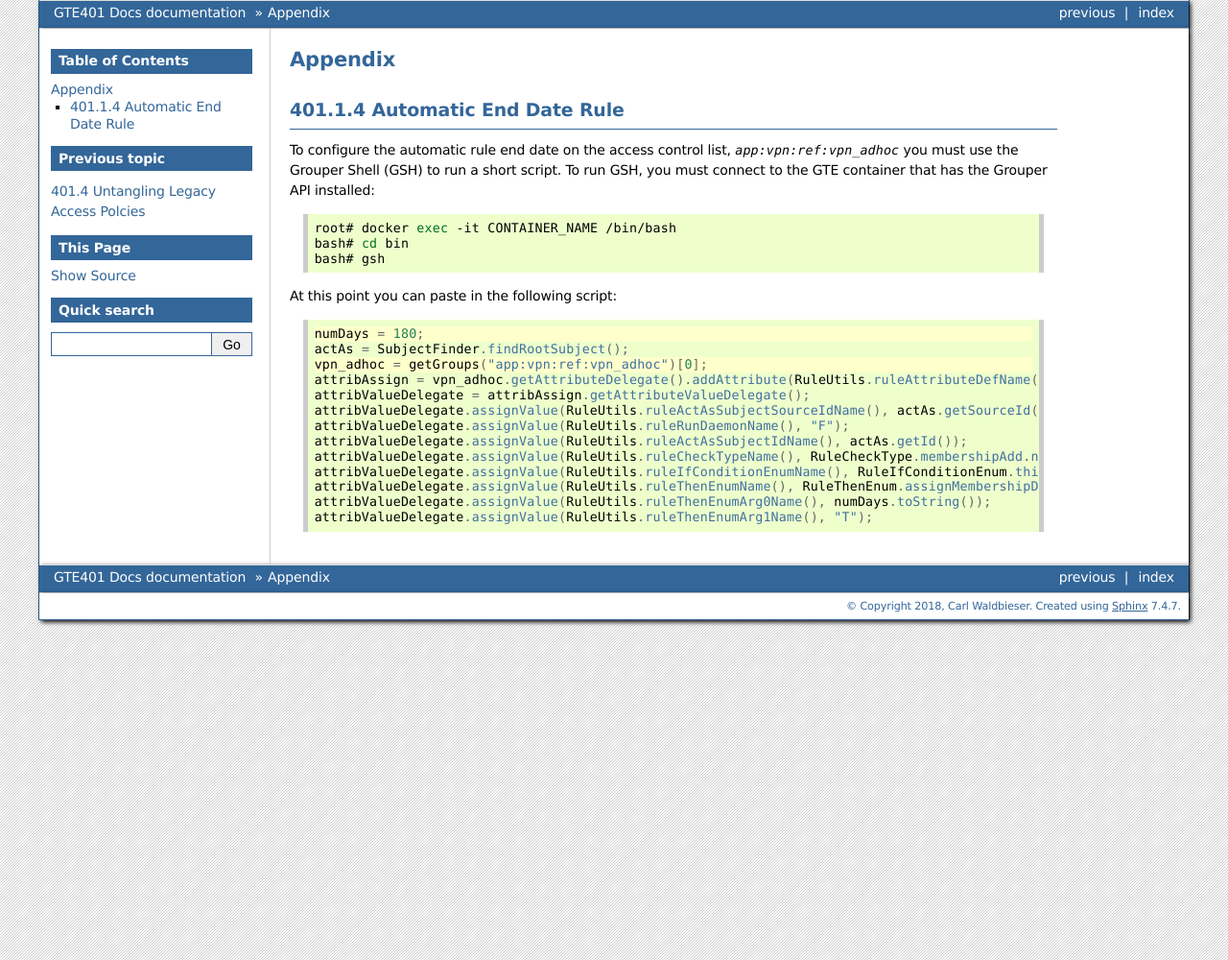
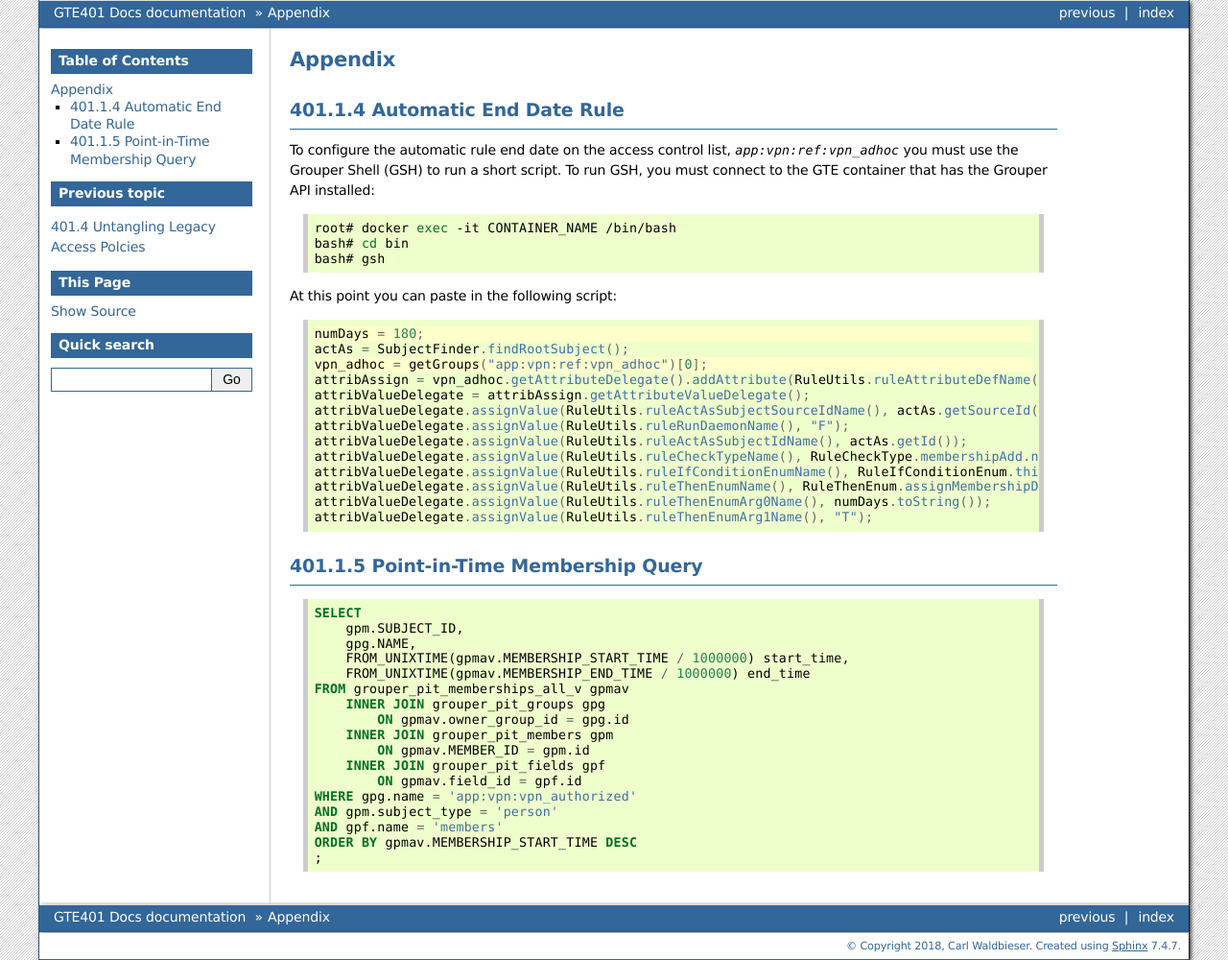
Before and after one commit to cwaldbieser/grouper401_docs, a Sphinx documentation site: the page built from docs/appendix.rst, in a window 1280 px wide. Shown: the whole page at 96% size. Built offline with Sphinx 7.4.7, drawn with Linux system fonts in a browser that asks for light colours.

Commit message:
Added 401.1.5.

```diff
--- a/docs/appendix.rst
+++ b/docs/appendix.rst
@@ -37,3 +37,29 @@ At this point you can paste in the following script:
    attribValueDelegate.assignValue(RuleUtils.ruleThenEnumName(), RuleThenEnum.assignMembershipDisabledDaysForOwnerGroupId.name());
    attribValueDelegate.assignValue(RuleUtils.ruleThenEnumArg0Name(), numDays.toString());
    attribValueDelegate.assignValue(RuleUtils.ruleThenEnumArg1Name(), "T");
+
+.. _apdx-401.1.5-pit-query:
+
+--------------------------------------
+401.1.5 Point-in-Time Membership Query
+--------------------------------------
+
+.. code-block:: sql
+
+   SELECT
+       gpm.SUBJECT_ID,
+       gpg.NAME,
+       FROM_UNIXTIME(gpmav.MEMBERSHIP_START_TIME / 1000000) start_time,
+       FROM_UNIXTIME(gpmav.MEMBERSHIP_END_TIME / 1000000) end_time
+   FROM grouper_pit_memberships_all_v gpmav
+       INNER JOIN grouper_pit_groups gpg
+           ON gpmav.owner_group_id = gpg.id
+       INNER JOIN grouper_pit_members gpm
+           ON gpmav.MEMBER_ID = gpm.id
+       INNER JOIN grouper_pit_fields gpf
+           ON gpmav.field_id = gpf.id
+   WHERE gpg.name = 'app:vpn:vpn_authorized'
+   AND gpm.subject_type = 'person'
+   AND gpf.name = 'members'
+   ORDER BY gpmav.MEMBERSHIP_START_TIME DESC
+   ;
```
Also changed, not shown: docs/401.1.rst (+15 -0 lines).
